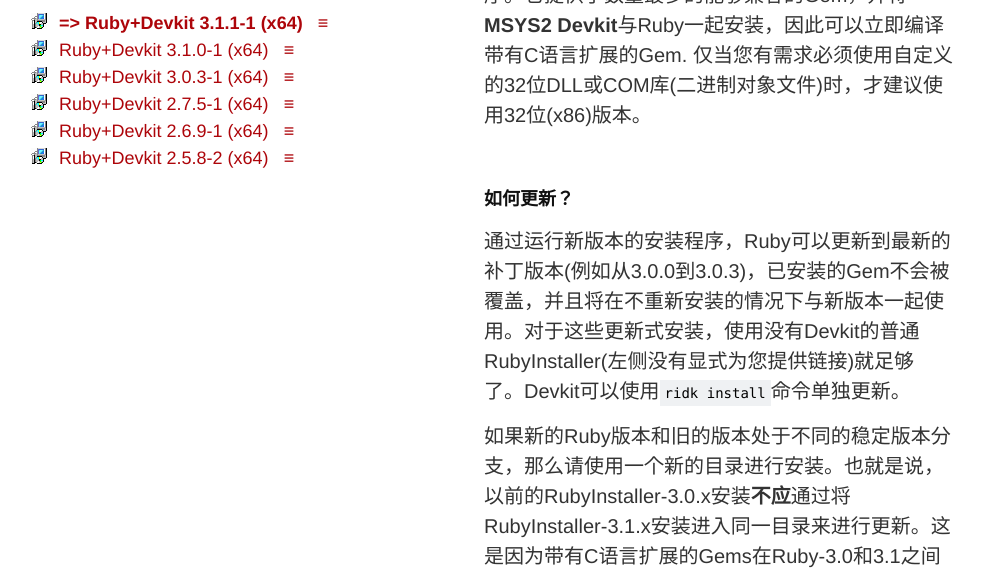
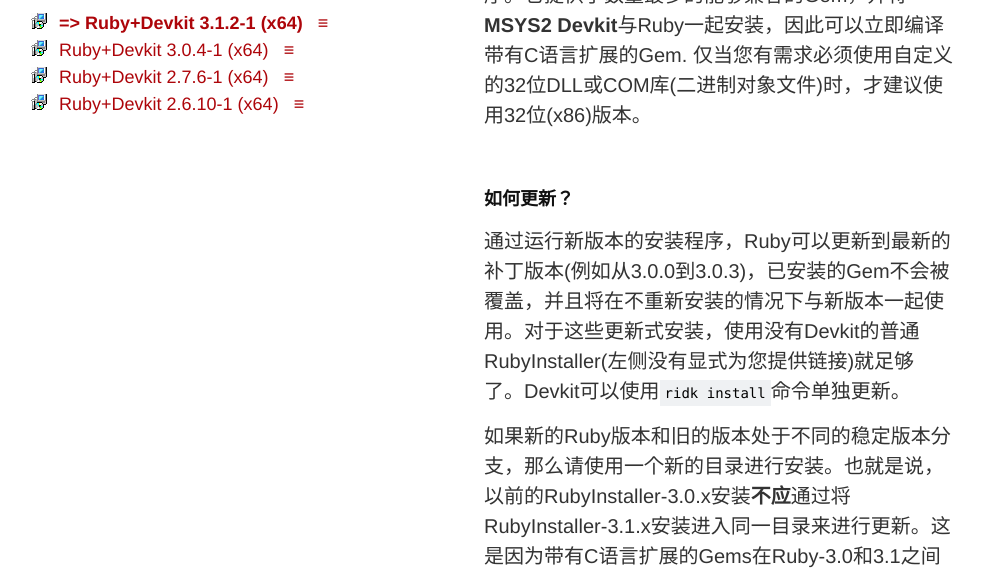
Before and after one commit to ccmywish/RubyInstaller.cn, a Jekyll site: the page built from downloads.md, in a window 1280 px wide and 900 px high, cut to the strip 324-900 px from the top of the window. Shown: the whole strip, without its empty margins (61-1044 px from the left). Built offline with Jekyll 4.4.1, drawn with Linux system fonts in a browser that asks for light colours.

Commit message:
Update download link

```diff
--- a/_data/downloads.yaml
+++ b/_data/downloads.yaml
@@ -1,38 +1,26 @@
 ---
 - filetype: ridkexe
-  href: https://mirror.sjtu.edu.cn/github-release/oneclick/rubyinstaller2/releases/download/RubyInstaller-3.1.1-1/rubyinstaller-devkit-3.1.1-1-x64.exe
-  name: Ruby+Devkit 3.1.1-1 (x64)
+  href: https://mirror.sjtu.edu.cn/github-release/oneclick/rubyinstaller2/releases/download/RubyInstaller-3.1.2-1/rubyinstaller-devkit-3.1.2-1-x64.exe
+  name: Ruby+Devkit 3.1.2-1 (x64)
   sha256: 23d48c712b2043ea4aca8abde432ccad7d21abeb23d0496a95049d830a43e041
-  gpgsign: https://mirror.sjtu.edu.cn/github-release/oneclick/rubyinstaller2/releases/download/RubyInstaller-3.1.1-1/rubyinstaller-devkit-3.1.1-1-x64.exe.asc
+  gpgsign: https://mirror.sjtu.edu.cn/github-release/oneclick/rubyinstaller2/releases/download/RubyInstaller-3.1.2-1/rubyinstaller-devkit-3.1.2-1-x64.exe.asc
   show: true
   recommended: true
 - filetype: ridkexe
-  href: https://mirror.sjtu.edu.cn/github-release/oneclick/rubyinstaller2/releases/download/RubyInstaller-3.1.0-1/rubyinstaller-devkit-3.1.0-1-x64.exe
-  name: Ruby+Devkit 3.1.0-1 (x64)
-  sha256: 2492b89e2c6d1eccb3de0ec2e51f74a85e7d5fa6e31e62a91f4804610e2dc87d
-  gpgsign: https://mirror.sjtu.edu.cn/github-release/oneclick/rubyinstaller2/releases/download/RubyInstaller-3.1.0-1/rubyinstaller-devkit-3.1.0-1-x64.exe.asc
+  href: https://mirror.sjtu.edu.cn/github-release/oneclick/rubyinstaller2/releases/download/RubyInstaller-3.0.4-1/rubyinstaller-devkit-3.0.4-1-x64.exe
+  name: Ruby+Devkit 3.0.4-1 (x64)
+  sha256: dd6c23c108e87b74b72762f151912f3891f6ff39144e0766feffa3216dfb81b4
+  gpgsign: https://mirror.sjtu.edu.cn/github-release/oneclick/rubyinstaller2/releases/download/RubyInstaller-3.0.4-1/rubyinstaller-devkit-3.0.4-1-x64.exe.asc
   show: true
 - filetype: ridkexe
-  href: https://mirror.sjtu.edu.cn/github-release/oneclick/rubyinstaller2/releases/download/RubyInstaller-3.0.3-1/rubyinstaller-devkit-3.0.3-1-x64.exe
-  name: Ruby+Devkit 3.0.3-1 (x64)
-  sha256: dd6c23c108e87b74b72762f151912f3891f6ff39144e0766feffa3216dfb81b4
-  gpgsign: https://mirror.sjtu.edu.cn/github-release/oneclick/rubyinstaller2/releases/download/RubyInstaller-3.0.3-1/rubyinstaller-devkit-3.0.3-1-x64.exe.asc
+  href: https://mirror.sjtu.edu.cn/github-release/oneclick/rubyinstaller2/releases/download/RubyInstaller-2.7.6-1/rubyinstaller-devkit-2.7.6-1-x64.exe
+  name: Ruby+Devkit 2.7.6-1 (x64)
+  sha256: a4865d9e555b6061382741d041455d91b058bfcbd006766663cccb5bb6bb20d3
+  gpgsign: https://mirror.sjtu.edu.cn/github-release/oneclick/rubyinstaller2/releases/download/RubyInstaller-2.7.6-1/rubyinstaller-devkit-2.7.6-1-x64.exe.asc
   show: true
 - filetype: ridkexe
-  href: https://mirror.sjtu.edu.cn/github-release/oneclick/rubyinstaller2/releases/download/RubyInstaller-2.7.5-1/rubyinstaller-devkit-2.7.5-1-x64.exe
-  name: Ruby+Devkit 2.7.5-1 (x64)
-  sha256: a4865d9e555b6061382741d041455d91b058bfcbd006766663cccb5bb6bb20d3
-  gpgsign: https://mirror.sjtu.edu.cn/github-release/oneclick/rubyinstaller2/releases/download/RubyInstaller-2.7.5-1/rubyinstaller-devkit-2.7.5-1-x64.exe.asc
+  href: https://mirror.sjtu.edu.cn/github-release/oneclick/rubyinstaller2/releases/download/RubyInstaller-2.6.10-1/rubyinstaller-devkit-2.6.10-1-x64.exe
+  name: Ruby+Devkit 2.6.10-1 (x64)
+  sha256: 678fb941c75bdc0fed902e78d5e984410c0b166a53cd3a0b036046ceace91f47
+  gpgsign: https://mirror.sjtu.edu.cn/github-release/oneclick/rubyinstaller2/releases/download/RubyInstaller-2.6.10-1/rubyinstaller-devkit-2.6.10-1-x64.exe.asc
   show: true
-- filetype: ridkexe
-  href: https://mirror.sjtu.edu.cn/github-release/oneclick/rubyinstaller2/releases/download/RubyInstaller-2.6.9-1/rubyinstaller-devkit-2.6.9-1-x64.exe
-  name: Ruby+Devkit 2.6.9-1 (x64)
-  sha256: 678fb941c75bdc0fed902e78d5e984410c0b166a53cd3a0b036046ceace91f47
-  gpgsign: https://mirror.sjtu.edu.cn/github-release/oneclick/rubyinstaller2/releases/download/RubyInstaller-2.6.9-1/rubyinstaller-devkit-2.6.9-1-x64.exe.asc
-  show: true
-- filetype: ridkexe
-  href: https://mirror.sjtu.edu.cn/github-release/oneclick/rubyinstaller2/releases/download/RubyInstaller-2.5.8-2/rubyinstaller-devkit-2.5.8-2-x64.exe
-  name: Ruby+Devkit 2.5.8-2 (x64)
-  sha256: e10ee0af8fe4fed544de1aa6723b1a09e9eac605e60c9398432b6eb2865a4f72
-  gpgsign: https://mirror.sjtu.edu.cn/github-release/oneclick/rubyinstaller2/releases/download/RubyInstaller-2.5.8-2/rubyinstaller-devkit-2.5.8-2-x64.exe.asc
-  show: true
```
